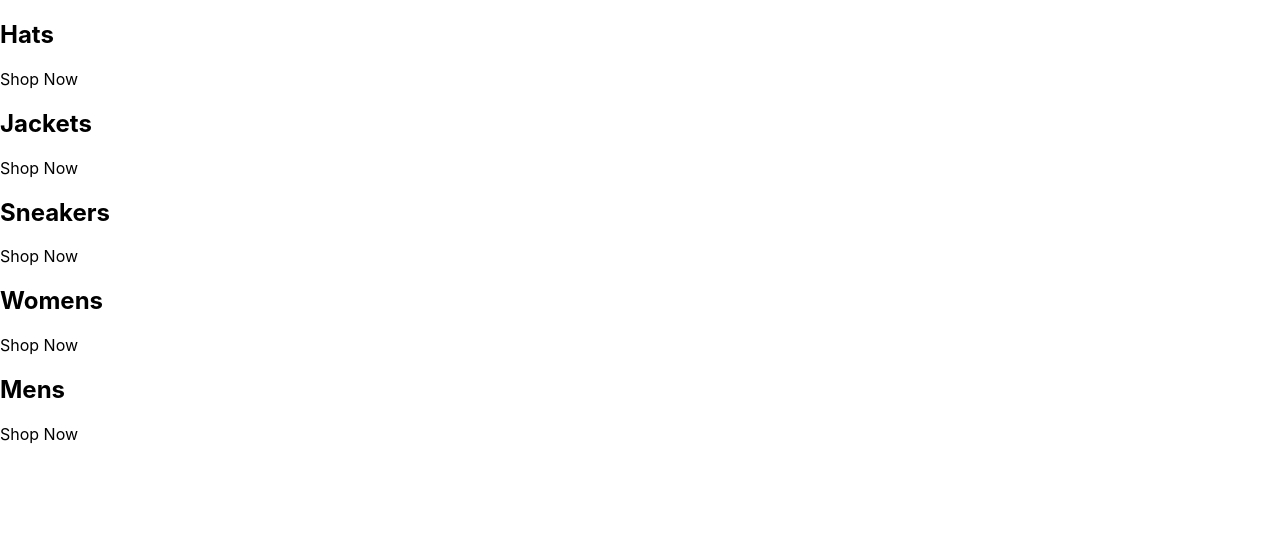
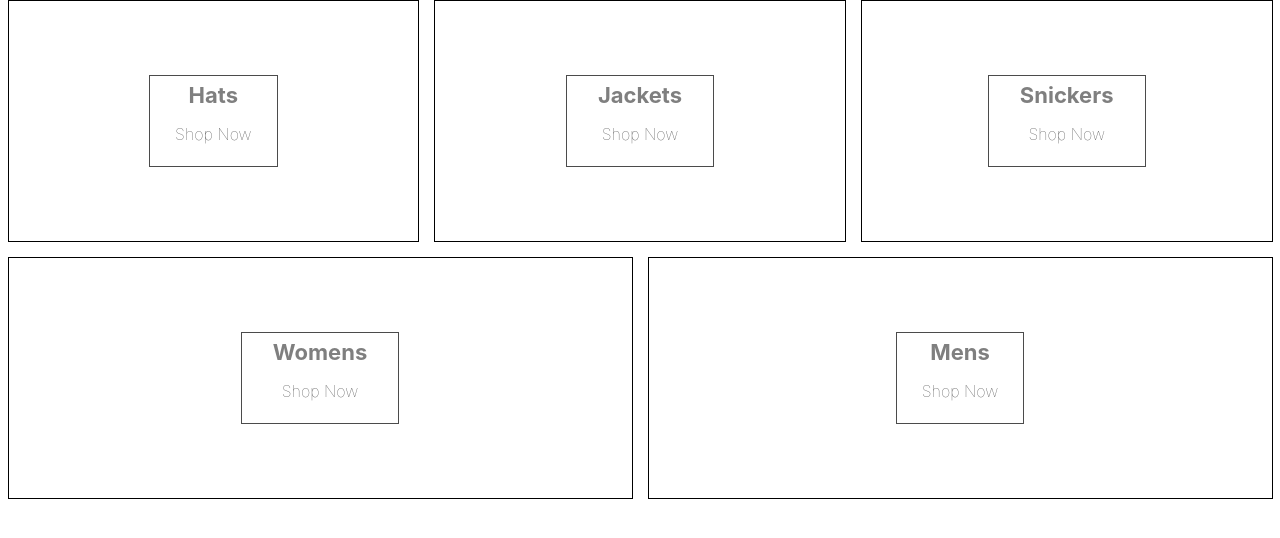
Before and after one commit to marshalmori/ecommerce-react-crwn-clothing, a React (Create React App) app: page / in a window 1280 px wide. Shown: the top 538 px of the page. Built offline with nearby package versions, Linux system fonts and the light colour scheme.

Commit message:
Adicionando sass

```diff
--- a/package.json
+++ b/package.json
@@ -9,6 +9,7 @@
     "react": "^18.2.0",
     "react-dom": "^18.2.0",
     "react-scripts": "5.0.1",
+    "sass": "^1.64.2",
     "web-vitals": "^2.1.4"
   },
   "scripts": {
--- a/src/App.js
+++ b/src/App.js
@@ -1,45 +1,39 @@
+import "./categories.styles.scss";
+
 const App = () => {
+  const categories = [
+    {
+      id: 1,
+      title: "Hats",
+    },
+    {
+      id: 2,
+      title: "Jackets",
+    },
+    {
+      id: 3,
+      title: "Snickers",
+    },
+    {
+      id: 4,
+      title: "Womens",
+    },
+    {
+      id: 5,
+      title: "Mens",
+    },
+  ];
   return (
     <div className="categories-container">
-      <div className="category-container">
-        {/* <img/> */}
-        <div className="category-body-container">
-          <h2>Hats</h2>
-          <p>Shop Now</p>
+      {categories.map(({ id, title }) => (
+        <div className="category-container" key={id}>
+          <div className="background-image" />
+          <div className="category-body-container">
+            <h2>{title}</h2>
+            <p>Shop Now</p>
+          </div>
         </div>
-      </div>
-
-      <div className="category-container">
-        {/* <img/> */}
-        <div className="category-body-container">
-          <h2>Jackets</h2>
-          <p>Shop Now</p>
-        </div>
-      </div>
-
-      <div className="category-container">
-        {/* <img/> */}
-        <div className="category-body-container">
-          <h2>Sneakers</h2>
-          <p>Shop Now</p>
-        </div>
-      </div>
-
-      <div className="category-container">
-        {/* <img/> */}
-        <div className="category-body-container">
-          <h2>Womens</h2>
-          <p>Shop Now</p>
-        </div>
-      </div>
-
-      <div className="category-container">
-        {/* <img/> */}
-        <div className="category-body-container">
-          <h2>Mens</h2>
-          <p>Shop Now</p>
-        </div>
-      </div>
+      ))}
     </div>
   );
 };
--- /dev/null
+++ b/src/categories.styles.scss
@@ -0,0 +1,75 @@
+.categories-container {
+  width: 100%;
+  display: flex;
+  flex-wrap: wrap;
+  justify-content: space-between;
+}
+
+.category-container {
+  min-width: 30%;
+  height: 240px;
+  flex: 1 1 auto;
+  display: flex;
+  align-items: center;
+  justify-content: center;
+  border: 1px solid black;
+  margin: 0 7.5px 15px;
+  overflow: hidden;
+
+  &:hover {
+    cursor: pointer;
+
+    & .background-image {
+      transform: scale(1.1);
+      transition: transform 6s cubic-bezier(0.25, 0.45, 0.45, 0.95);
+    }
+
+    & .category-body-container {
+      opacity: 0.9;
+    }
+  }
+
+  &.large {
+    height: 380px;
+  }
+
+  &:first-child {
+    margin-right: 7.5px;
+  }
+
+  &:last-child {
+    margin-left: 7.5px;
+  }
+
+  .background-image {
+    width: 100%;
+    height: 100%;
+    background-size: cover;
+    background-position: center;
+  }
+
+  .category-body-container {
+    height: 90px;
+    padding: 0 25px;
+    display: flex;
+    flex-direction: column;
+    align-items: center;
+    justify-content: center;
+    border: 1px solid black;
+    background-color: white;
+    opacity: 0.7;
+    position: absolute;
+
+    h2 {
+      font-weight: bold;
+      margin: 0 6px 0;
+      font-size: 22px;
+      color: #4a4a4a;
+    }
+
+    p {
+      font-weight: lighter;
+      font-size: 16px;
+    }
+  }
+}
```
Also changed, not shown: 1 other file (tests, documents, lock files or other folders).
